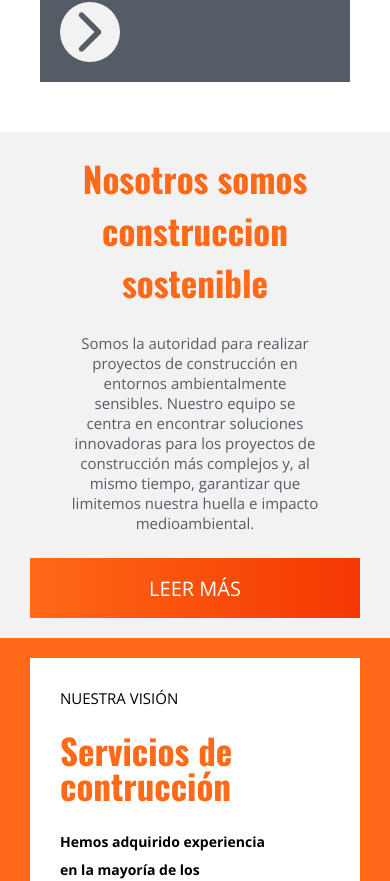
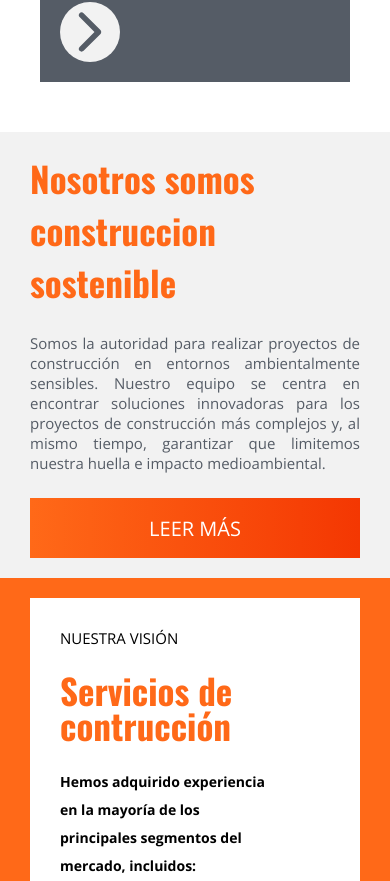
Before and after one commit to GonzaS89/project-arquitectura, a React (Create React App) app: page / in a window 390 px wide. Shown: the part 2448-3329 px from the top of the page. Built offline with nearby package versions, Linux system fonts and the light colour scheme.

Commit message:
terminada con todos los medias queries

```diff
--- a/src/Estilos/Contacto.css
+++ b/src/Estilos/Contacto.css
@@ -126,11 +126,11 @@
 @media (max-width: 768px) {
 
     .contacto-container{
-        padding: 50px;
+        padding: 50px 0;
         height: auto
     }
     .contacto{
-        max-width: 750px;
+        width: calc(100% - 50px);
         padding: 20px;
     }
 
--- a/src/Estilos/Servicios.css
+++ b/src/Estilos/Servicios.css
@@ -251,6 +251,11 @@ li{
         width: 80%;
     }
 
+    .bloque2-text{
+        width: 100%;
+        text-align: justify;
+    }
+
     li{
         font-size: 14px;
     }
--- a/src/Estilos/Virtudes.css
+++ b/src/Estilos/Virtudes.css
@@ -156,9 +156,12 @@
 
     .virtudes-title{
         font-size:35px;
+        text-align: left;
     }
 
     .virtudes-text{
         font-size:15px;
+        width: 100%;
+        text-align:justify;
     }
 }
```
